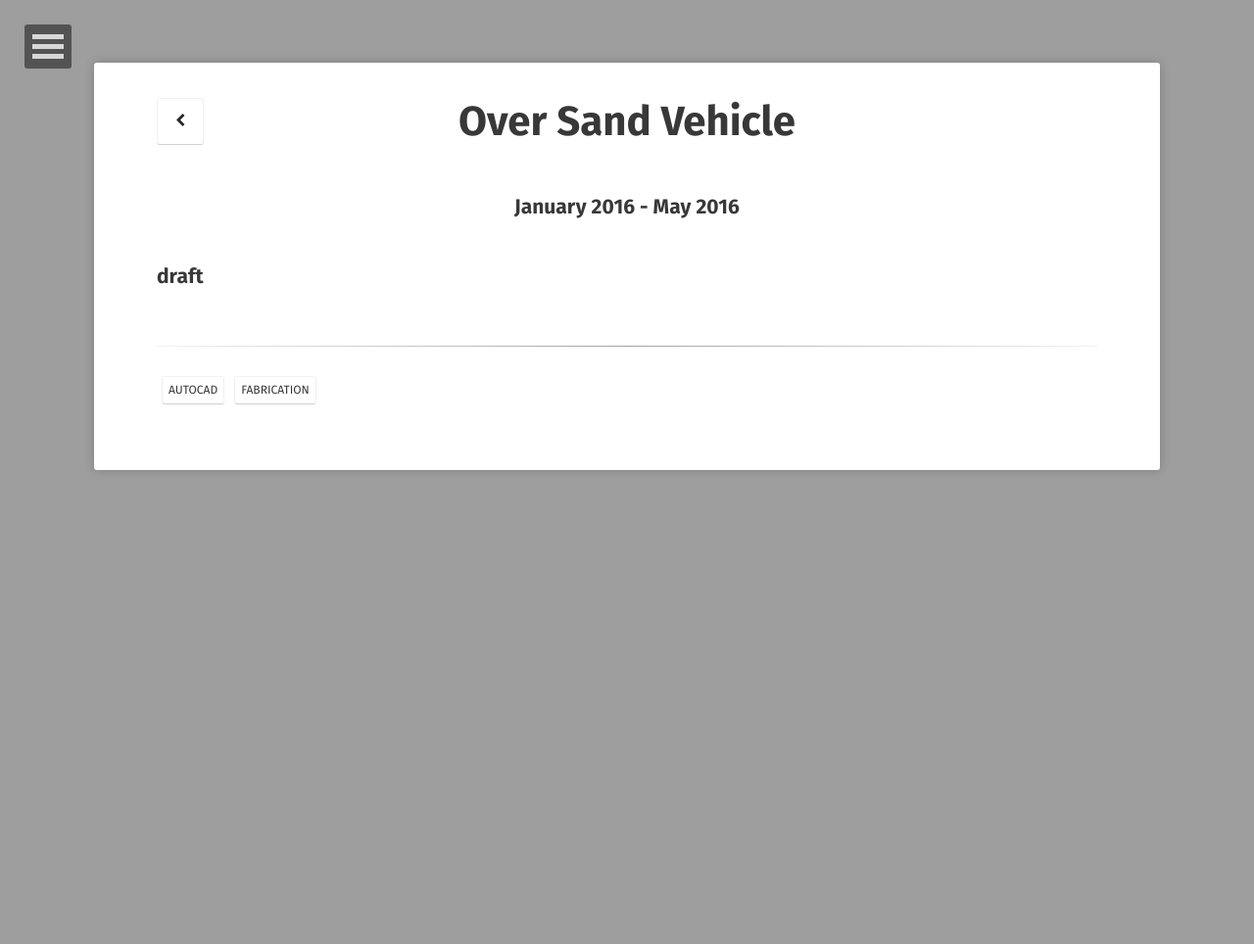
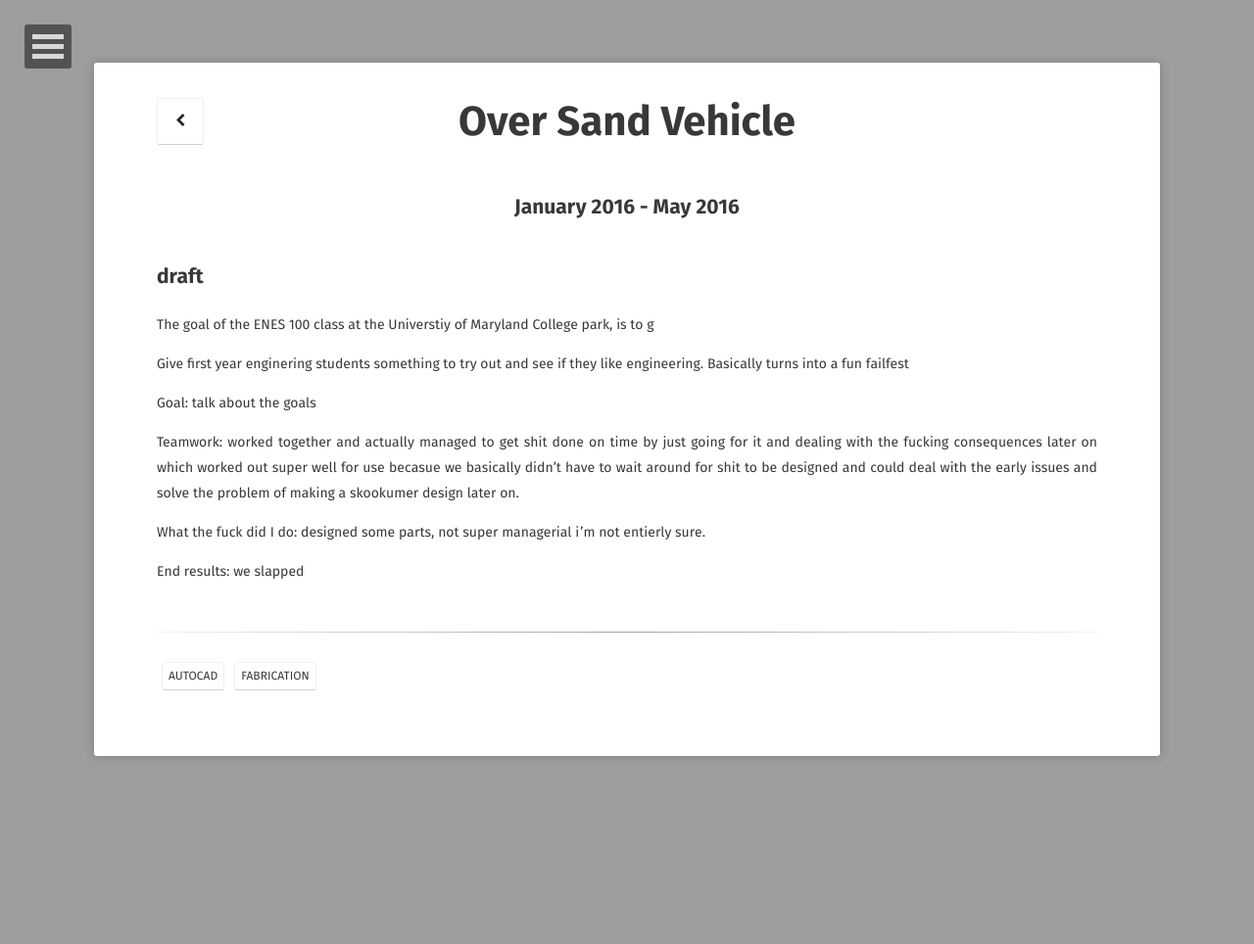
Before and after one commit to andanao/Personal-Site, a Jekyll site: the page built from _posts/OSV/2019-02-15-over-sand-vehicle.markdown, in a window 1280 px wide. Shown: the whole page at 98% size. Built offline with Jekyll 4.4.1, drawn with Linux system fonts in a browser that asks for light colours; some web fonts are replaced.

Commit message:
kinda overview for osv

```diff
--- a/_posts/Heat_Shield/2019-02-16-deployabe-heat-shield.markdown
+++ b/_posts/Heat_Shield/2019-02-16-deployabe-heat-shield.markdown
@@ -23,7 +23,5 @@ Continuation on the research done at the University of Maryland's Space Systems
 	<a href="/portfolio/Heat_Shield/reentry_vehicle.png"><img src = "/portfolio/Heat_Shield/reentry_vehicle.png"></a>
 </figure>
 
-
-
 [TARDIS AIAA Paper](/portfolio/Heat_Shield/TARDIS_Paper.pdf)
 tests
--- a/_posts/OSV/2019-02-15-over-sand-vehicle.markdown
+++ b/_posts/OSV/2019-02-15-over-sand-vehicle.markdown
@@ -10,3 +10,17 @@ excerpt: "fill!!"
 comments: false
 ---
 ## draft
+
+<!-- ADD image of debbie -->
+
+The goal of the ENES 100 class at the Universtiy of Maryland College park, is to g
+
+Give first year enginering students something to try out and see if they like engineering.  Basically turns into a fun failfest
+
+Goal: talk about the goals
+
+Teamwork: worked together and actually managed to get shit done on time by just going for it and dealing with the fucking consequences later on which worked out super well for use becasue we basically didn't have to wait around for shit to be designed and could deal with the early issues and solve the problem of making a skookumer design later on.
+
+What the fuck did I do: designed some parts, not super managerial i'm not entierly sure.
+
+End results: we slapped
```
